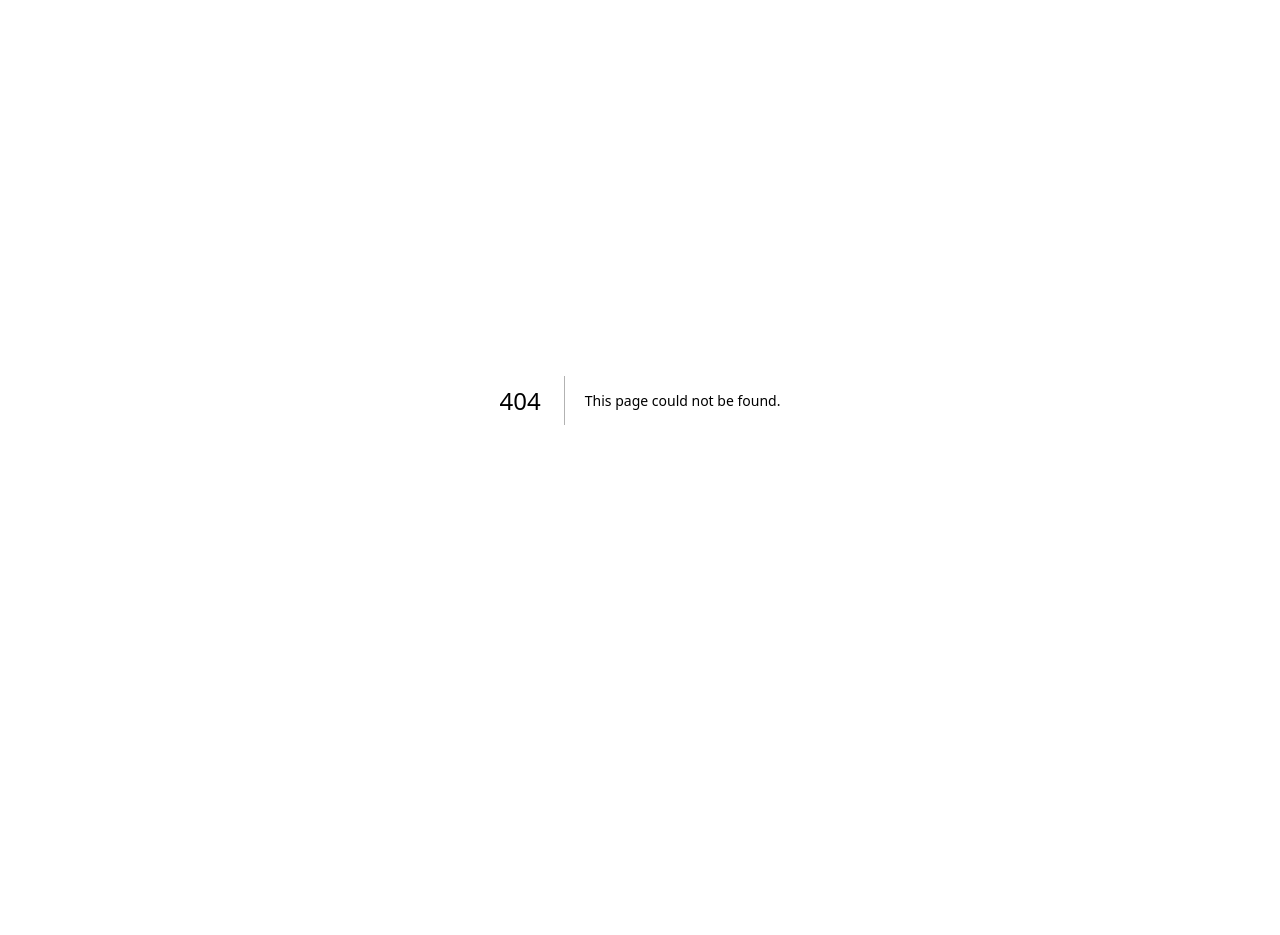
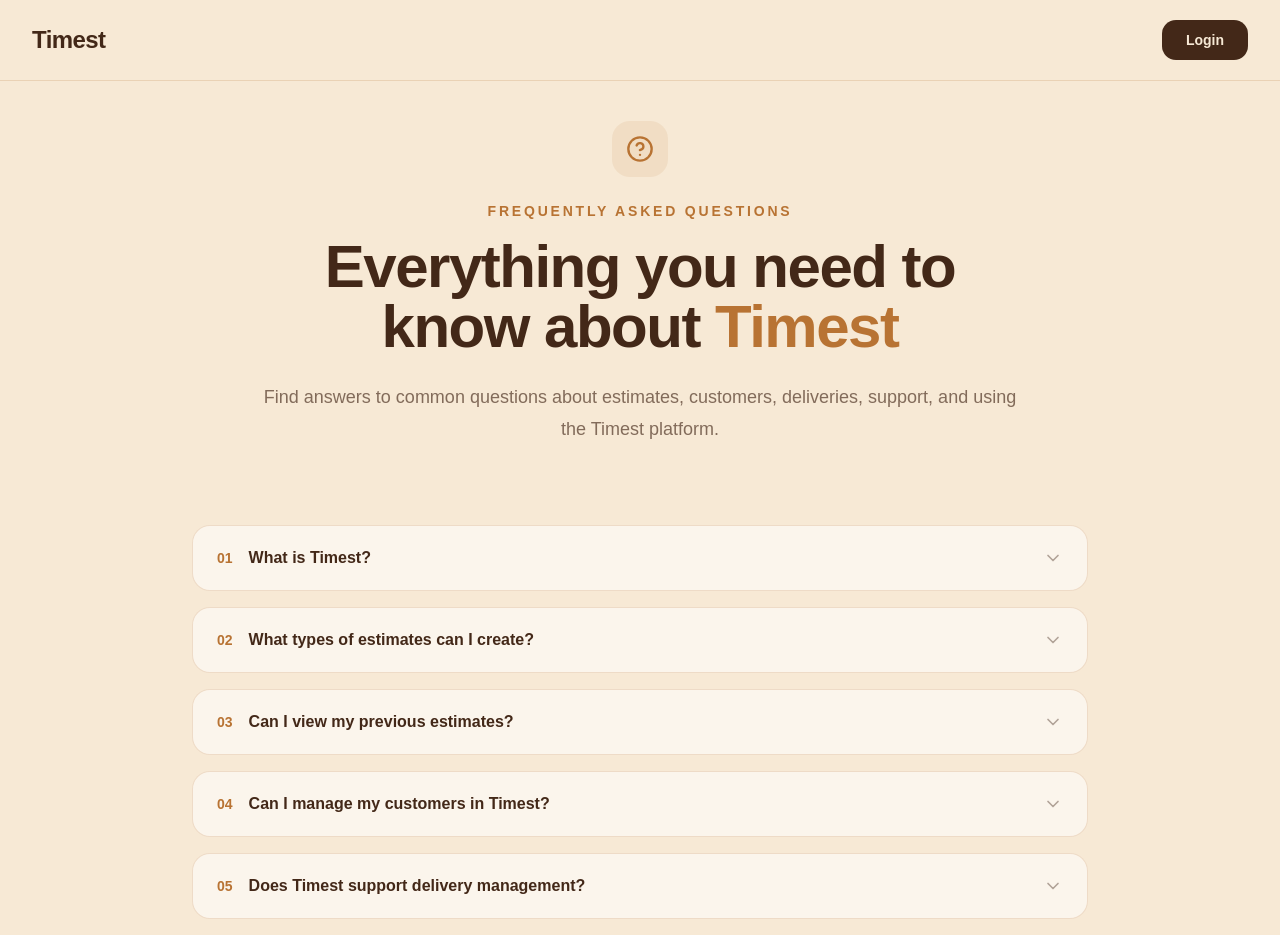
Before and after one commit to Uday12704/Timest, a Next.js app: page /faqs in a window 1280 px wide. Before the commit this address had no page. Shown: the top 935 px of the page. Before the commit the page ends 800 px from the top, so only its background shows below. Built offline with nearby package versions, Linux system fonts and the light colour scheme.

Commit message:
FAQs page is created.

```diff
--- /dev/null
+++ b/src/app/faqs/page.tsx
@@ -0,0 +1,198 @@
+import Link from "next/link";
+import {
+  ArrowLeft,
+  ArrowRight,
+  ChevronDown,
+  HelpCircle,
+} from "lucide-react";
+
+const faqs = [
+  {
+    question: "What is Timest?",
+    answer:
+      "Timest is a timber business management platform designed to simplify wood estimation, customer management, delivery tracking, notifications, and everyday business operations.",
+  },
+  {
+    question: "What types of estimates can I create?",
+    answer:
+      "Timest supports cut-size estimates, round-size estimates, and custom estimates. Each estimate can contain the relevant dimensions, wood details, quantities, pricing, charges, notes, and totals.",
+  },
+  {
+    question: "Can I view my previous estimates?",
+    answer:
+      "Yes. Timest provides an estimate history where you can find your previous estimates and access available preview and editing options.",
+  },
+  {
+    question: "Can I manage my customers in Timest?",
+    answer:
+      "Yes. The Customers section allows you to maintain customer information and use those details as part of your business workflow.",
+  },
+  {
+    question: "Does Timest support delivery management?",
+    answer:
+      "Yes. Timest includes a Delivery Checklist that helps you organize and track delivery-related requirements for your orders.",
+  },
+  {
+    question: "Can I receive notifications?",
+    answer:
+      "Yes. Timest includes a notification system for important announcements and account-related information.",
+  },
+  {
+    question: "Can I contact Timest support?",
+    answer:
+      "Yes. The Customer Support section allows subscribers to create support requests and communicate with the support team.",
+  },
+  {
+    question: "Can multiple people use the same Timest account?",
+    answer:
+      "Timest supports multiple profiles within a subscriber account, allowing the account owner to manage additional user profiles according to the account's available configuration.",
+  },
+  {
+    question: "How do I access Timest?",
+    answer:
+      "Use the Login button on the Timest website and sign in using your account credentials. After authentication, you will be taken to the appropriate area of the application.",
+  },
+  {
+    question: "Where can I learn how to use Timest?",
+    answer:
+      "Visit the Tutorials page for step-by-step guides covering estimates, customers, deliveries, settings, support, and other parts of the Timest application.",
+  },
+];
+
+export default function FaqsPage() {
+  return (
+    <main className="min-h-screen bg-[#F7E9D5]">
+      {/* Header */}
+      <header className="border-b border-[#B87333]/20 bg-[#F7E9D5]/95 backdrop-blur">
+        <div className="mx-auto flex h-20 max-w-7xl items-center justify-between px-6 lg:px-8">
+          <Link
+            href="/"
+            className="text-2xl font-bold tracking-tight text-[#432818]"
+          >
+            Timest
+          </Link>
+
+          <Link
+            href="/login"
+            className="inline-flex items-center justify-center rounded-xl bg-[#432818] px-6 py-2.5 text-sm font-semibold text-[#F7E9D5] transition-all hover:bg-[#B87333]"
+          >
+            Login
+          </Link>
+        </div>
+      </header>
+
+      {/* Hero */}
+      <section className="px-6 pb-16 lg:px-8 lg:pb-20 pt-10">
+        <div className="mx-auto max-w-7xl">
+          <div className="mx-auto max-w-3xl text-center">
+            <div className="mx-auto flex h-14 w-14 items-center justify-center rounded-2xl bg-[#B87333]/10">
+              <HelpCircle className="h-7 w-7 text-[#B87333]" />
+            </div>
+
+            <p className="mt-6 text-sm font-semibold uppercase tracking-[0.2em] text-[#B87333]">
+              Frequently Asked Questions
+            </p>
+
+            <h1 className="mt-4 text-4xl font-bold tracking-tight text-[#432818] sm:text-5xl lg:text-6xl">
+              Everything you need to know about <span className="text-wood-primary">Timest</span>
+            </h1>
+
+            <p className="mt-6 text-lg leading-8 text-[#432818]/65">
+              Find answers to common questions about estimates, customers,
+              deliveries, support, and using the Timest platform.
+            </p>
+          </div>
+        </div>
+      </section>
+
+      {/* FAQ List */}
+      <section className="px-6 pb-24 lg:px-8 lg:pb-32">
+        <div className="mx-auto max-w-4xl space-y-4">
+          {faqs.map((faq, index) => (
+            <details
+              key={faq.question}
+              className="group rounded-2xl border border-[#B87333]/20 bg-white/55 transition-all duration-300 open:border-[#B87333]/40 open:bg-white/75 open:shadow-sm"
+            >
+              <summary className="flex cursor-pointer list-none items-center justify-between gap-6 px-6 py-5 text-left">
+                <div className="flex items-start gap-4">
+                  <span className="mt-0.5 text-sm font-semibold text-[#B87333]">
+                    {String(index + 1).padStart(2, "0")}
+                  </span>
+
+                  <span className="font-semibold text-[#432818]">
+                    {faq.question}
+                  </span>
+                </div>
+
+                <ChevronDown className="h-5 w-5 shrink-0 text-[#432818]/40 transition-transform duration-300 group-open:rotate-180" />
+              </summary>
+
+              <div className="px-6 pb-6 pl-[4.5rem]">
+                <p className="max-w-3xl text-sm leading-7 text-[#432818]/60">
+                  {faq.answer}
+                </p>
+              </div>
+            </details>
+          ))}
+        </div>
+      </section>
+
+      {/* CTA */}
+      <section className="border-t border-[#B87333]/15 bg-white/40 px-6 py-20 lg:px-8">
+        <div className="mx-auto max-w-3xl text-center">
+          <h2 className="text-3xl font-bold tracking-tight text-[#432818] sm:text-4xl">
+            Still have questions?
+          </h2>
+
+          <p className="mt-5 text-[#432818]/60">
+            Learn more through our tutorials or get in touch with the
+            Timest team.
+          </p>
+
+          <div className="mt-8 flex flex-col justify-center gap-3 sm:flex-row">
+            <Link
+              href="/tutorials"
+              className="inline-flex items-center justify-center gap-2 rounded-xl border border-[#B87333]/40 px-6 py-3.5 text-sm font-semibold text-[#432818] transition-all hover:border-[#B87333] hover:bg-[#F7E9D5]"
+            >
+              Explore Tutorials
+              <ArrowRight className="h-4 w-4" />
+            </Link>
+
+            <Link
+              href="/#contact"
+              className="inline-flex items-center justify-center gap-2 rounded-xl bg-[#432818] px-6 py-3.5 text-sm font-semibold text-[#F7E9D5] transition-all hover:bg-[#B87333]"
+            >
+              Contact Us
+              <ArrowRight className="h-4 w-4" />
+            </Link>
+          </div>
+        </div>
+      </section>
+
+      {/* Footer */}
+      <footer className="border-t border-[#B87333]/15 bg-[#F7E9D5] px-6 py-8 lg:px-8">
+        <div className="mx-auto flex max-w-7xl flex-col gap-3 text-sm sm:flex-row sm:items-center sm:justify-between">
+          <p className="text-[#432818]/45">
+            © {new Date().getFullYear()} Timest. All rights reserved.
+          </p>
+
+          <div className="flex gap-5">
+            <Link
+              href="/tutorials"
+              className="text-[#432818]/45 transition-colors hover:text-[#B87333]"
+            >
+              Tutorials
+            </Link>
+
+            <Link
+              href="/"
+              className="text-[#432818]/45 transition-colors hover:text-[#B87333]"
+            >
+              Home
+            </Link>
+          </div>
+        </div>
+      </footer>
+    </main>
+  );
+}
```
